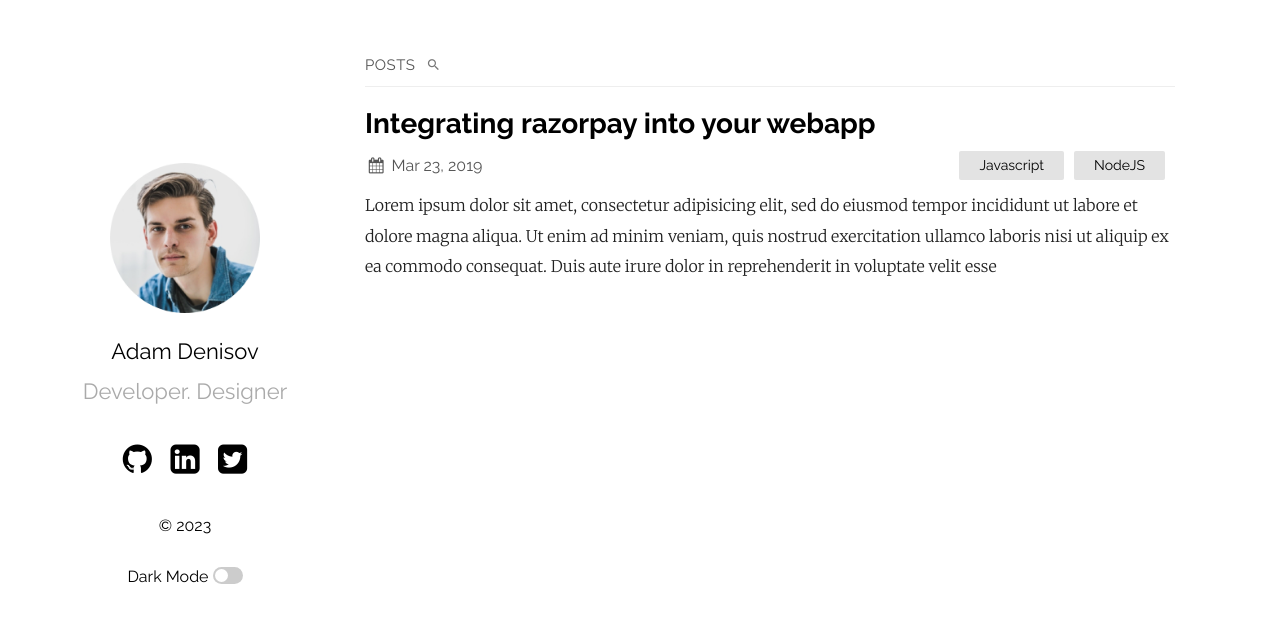
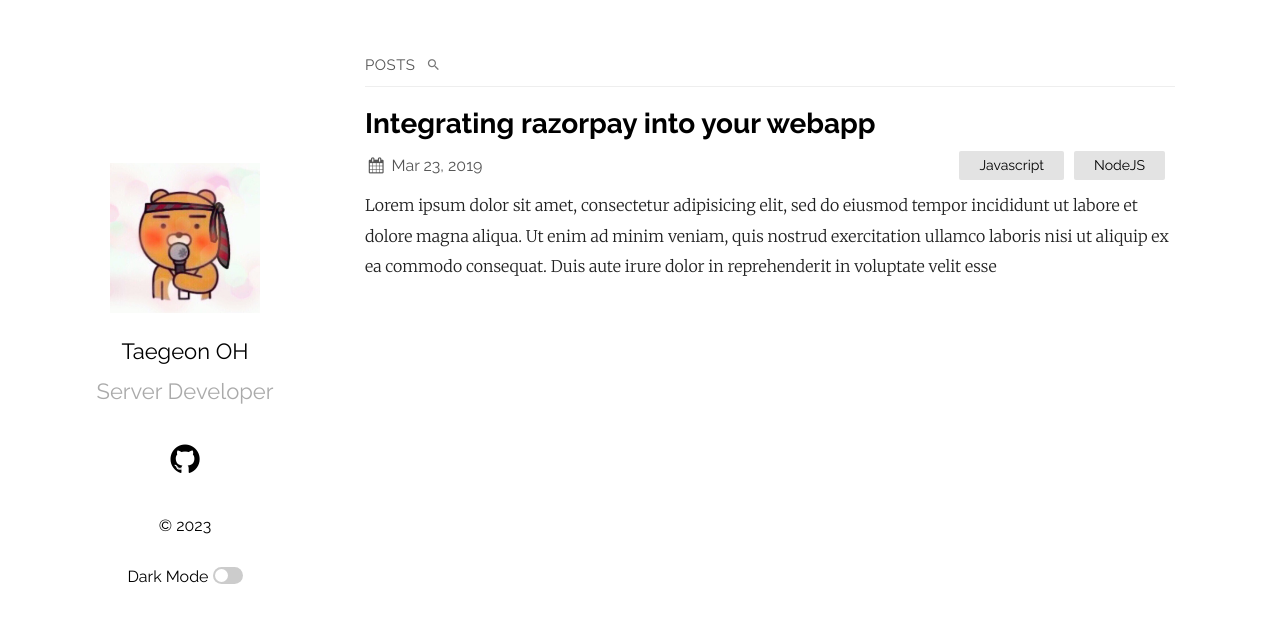
Before and after one commit to iamtaegu/iamtaegu.github.io, a Jekyll site: the page built from index.md, in a window 1280 px wide. Shown: the top 623 px of the page. Built offline with Jekyll 4.4.1, drawn with Linux system fonts in a browser that asks for light colours.

Commit message:
2023-09-10 update profile

```diff
--- a/_config.yml
+++ b/_config.yml
@@ -1,6 +1,6 @@
 title: Your awesome title
 author: GitHub User
-email: your-email@domain.com
+email: gmdals45@gmail.com
 description: > # this means to ignore newlines until "show_exerpts:"
   Write an awesome description for your new site here. You can edit this
   line in _config.yml. It will appear in your document head meta (for
@@ -12,23 +12,23 @@
 sass:
   sass_dir: _sass
 plainwhite:
-  name: Adam Denisov
-  tagline: Developer. Designer
+  name: Taegeon OH
+  tagline: Server Developer
   date_format: "%b %-d, %Y"
   sitemap: true # set to true to generate sitemap.xml content
   search: true # set to true to enable searchbar
   dark_mode: true # set to true to add dark mode toggle
   portfolio_image: "assets/portfolio.png" # the path from the base directory of the site to the image to display (no / at the start)
-  html_lang: "en" # set the lang attribute of the <html> tag for the pages. See here for a list of codes: https://www.w3schools.com/tags/ref_country_codes.asp
+  html_lang: "ko" # set the lang attribute of the <html> tag for the pages. See here for a list of codes: https://www.w3schools.com/tags/ref_country_codes.asp
   condensed_mobile:
     #- home
     - page
     - post
   # generate social links in footer
   social_links:
-    twitter: samarsault
-    github:  samarsault
-    linkedIn: in/samarsault
+    twitter:
+    github: iamtaegu
+    linkedIn:
     #dribbble: jekyll
     #flickr:   jekyll
     #instagram: jekyll
```
Also changed, not shown: assets/portfolio.png.
